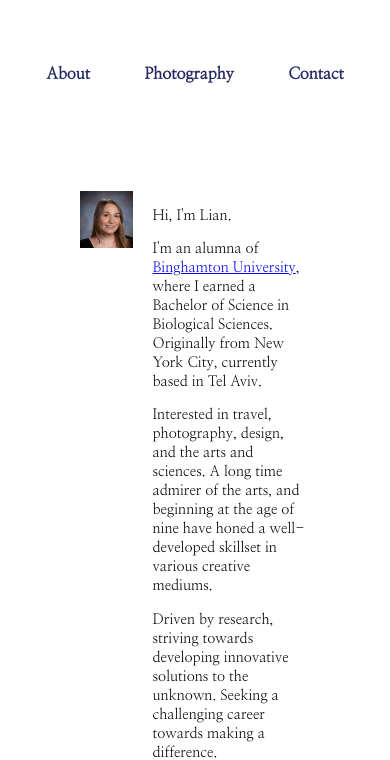
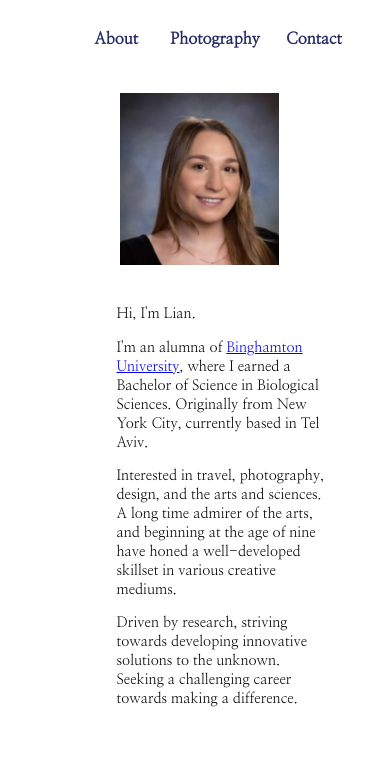
Before and after one commit to lian-david/Website, a plain HTML site: page index.html in a window 390 px wide. Shown: the part 95-855 px from the top of the page. Drawn offline with Linux system fonts and the light colour scheme.

Commit message:
updated phone display

```diff
--- a/style.css
+++ b/style.css
@@ -6,20 +6,16 @@ body {
 
 nav ul {
     list-style-type: none;
-    padding: 10px;
     text-align: center;
-}
-
-nav ul > li {
-    display: inline-block;
-    margin: 10px;
+    display: grid;
+    justify-content: center;
+    grid-template-columns: 1fr 1fr 1fr;
+    margin: 5%;
 }
 
 nav li > a {
-    display: block;
     text-decoration: none;
     color: rgb(36, 41, 98);
-    padding: 15px;
     font-weight: bolder;
 }
 
@@ -65,7 +61,10 @@ button:hover {
 
 img {
     max-width: 100%;
-    grid-column: 1;
+}
+
+.gallery img:hover {
+    opacity: 0.8;
 }
 
 a:hover, a:active, a:focus {
@@ -84,8 +83,29 @@ main {
 main aside {
     grid-column: 1;
     grid-row: 1/5;
-    max-width: 150px;
-    max-height: 150px;
+    max-width: 11em;
+}
+
+@media screen and (max-width: 480px) {
+    main {
+        display: grid;
+        grid-template-areas:
+            "aside aside"
+            "section section";
+        margin: 0 auto;
+        margin-top: 3em;
+    }
+
+    main aside {
+        grid-area: aside;
+        margin-left: 30%;
+    }
+
+    main section {
+        grid-area: section;
+        margin-right: 20%;
+    }
+
 }
 
 main section {
```
